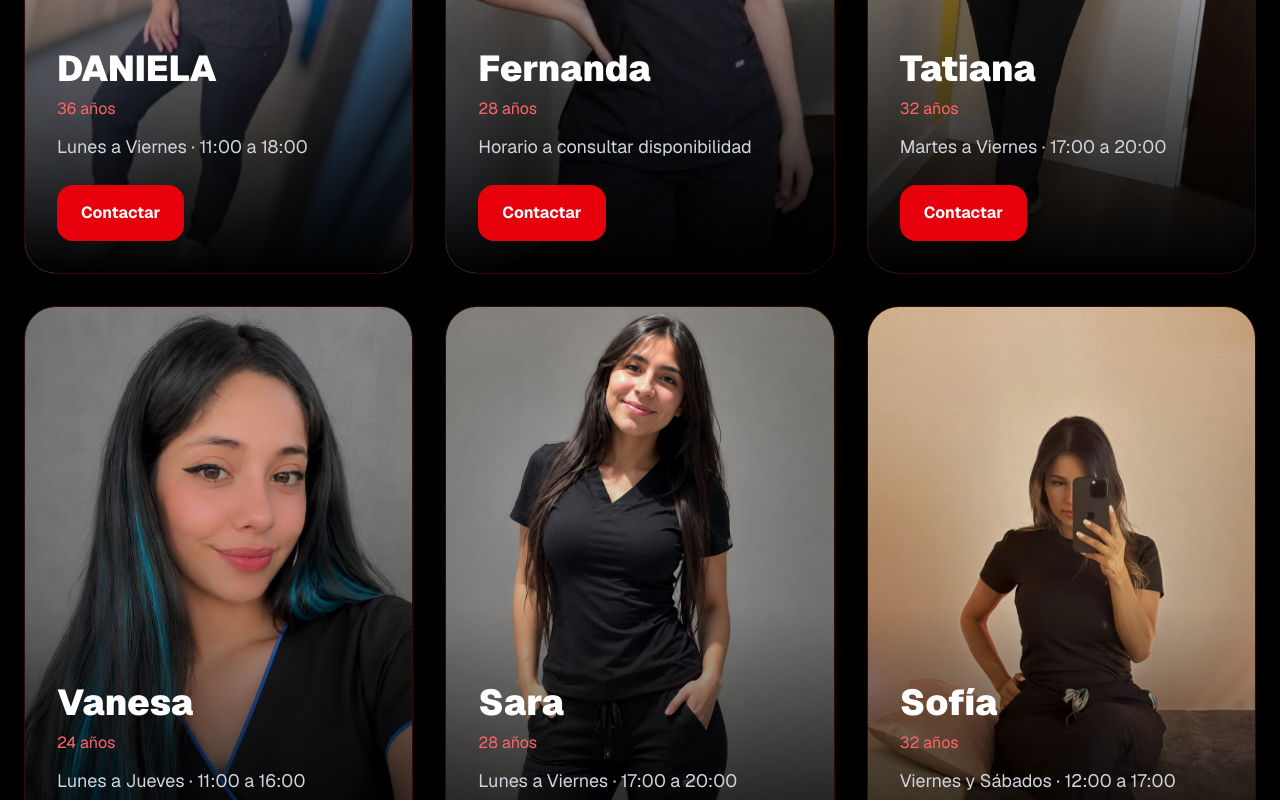
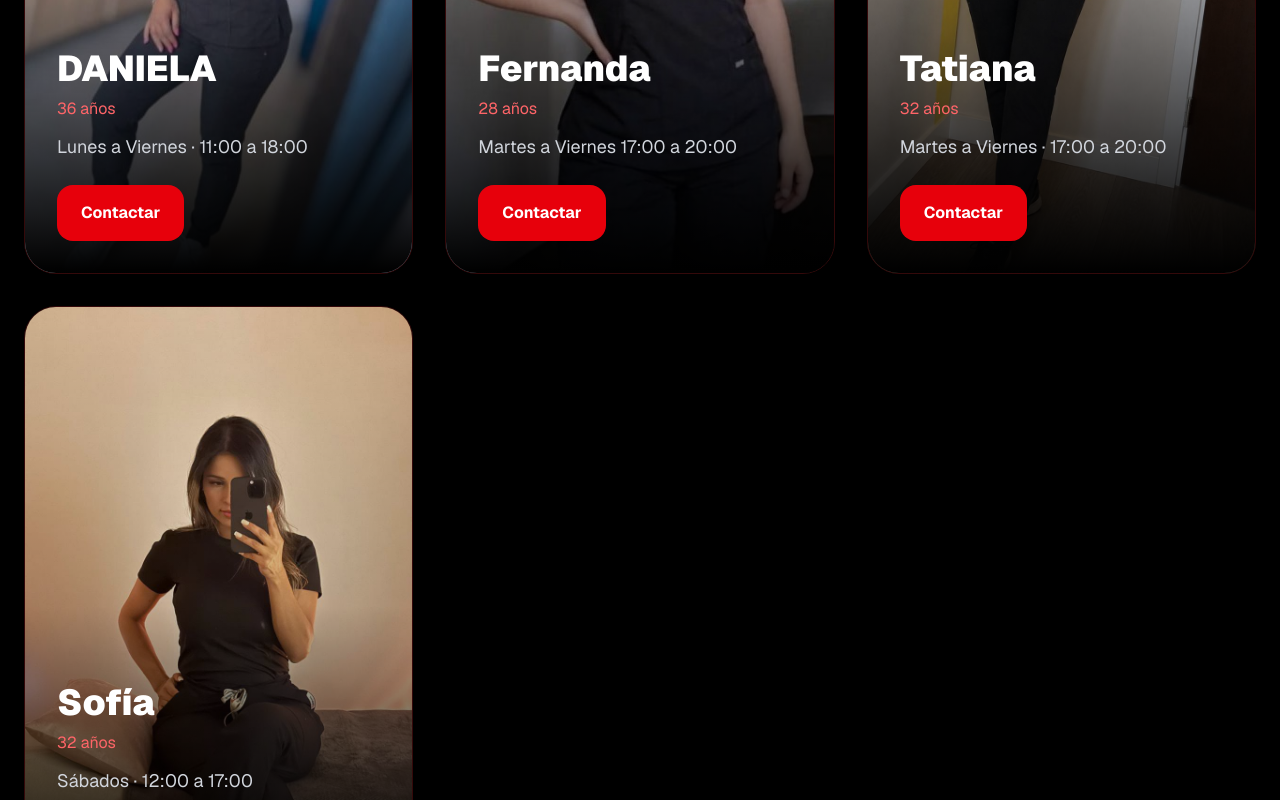
Before and after one commit to maruapersonal-create/tantraprovidencia-web, a Next.js app: page / in a window 1280 px wide. Shown: the part 1520-2320 px from the top of the page. Built offline with nearby package versions, Linux system fonts and the light colour scheme.

Commit message:
Actualizar perfiles y horarios

```diff
--- a/app/page.tsx
+++ b/app/page.tsx
@@ -10,31 +10,20 @@ const profiles = [
     name: 'Fernanda',
     age: '28 años',
     image: '/IMAGES/FERNANDA.1.jpeg',
-    description: 'Horario a consultar disponibilidad',
+    description: 'Martes a Viernes 17:00 a 20:00',
   },
   {
     name: 'Tatiana',
     age: '32 años',
     image: '/IMAGES/TATIANA.1.jpeg',
     description: 'Martes a Viernes · 17:00 a 20:00',
-  },
-  {
-    name: 'Vanesa',
-    age: '24 años',
-    image: '/IMAGES/VANESA.1.jpeg',
-    description: 'Lunes a Jueves · 11:00 a 16:00',
-  },
-  {
-    name: 'Sara',
-    age: '28 años',
-    image: '/IMAGES/SARA.1.jpeg',
-    description: 'Lunes a Viernes · 17:00 a 20:00',
+
   },
   {
     name: 'Sofía',
     age: '32 años',
     image: '/IMAGES/SOFIA.1.jpeg',
-    description: 'Viernes y Sábados · 12:00 a 17:00',
+    description: 'Sábados · 12:00 a 17:00',
   },
 ];
 
```
